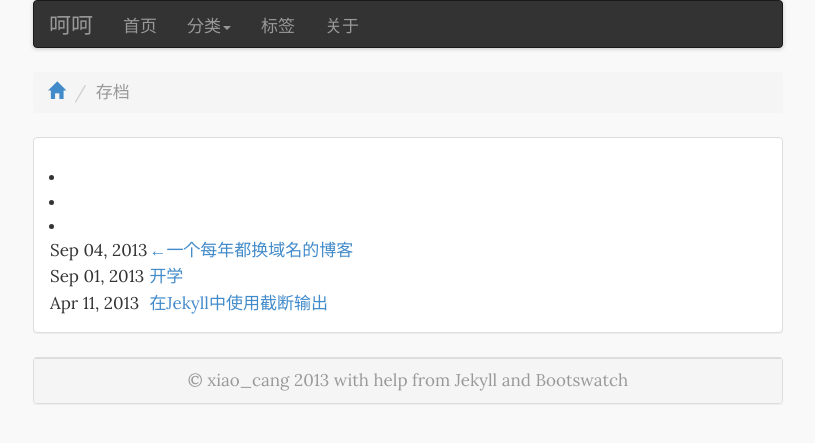
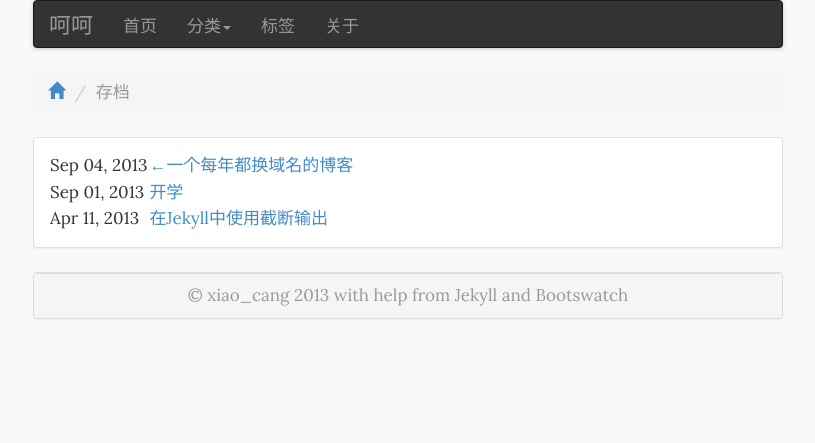
Before and after one commit to johnnywang1991/blog, a Jekyll site: the page built from archive.html, in a window 1280 px wide. Shown: the top 443 px of the page, without its empty margins (232-1047 px from the left). Built offline with Jekyll 4.4.1, drawn with Linux system fonts in a browser that asks for light colours; nearby versions of some CDN libraries; Markdown is read by kramdown in place of the engine named in the settings.

Commit message:
update archive

```diff
--- a/archive.html
+++ b/archive.html
@@ -5,11 +5,10 @@ group: navigation
 ---
 {% include setup %}
 <table>
-<ul class="postsList">
 {% for post in site.posts %}
-<tr><li>
-	<td><span>{{ post.date | date: "%b %d, %Y" }}</span></td><td><a href="{{ post.url }}">{{ post.title }}</a></td>
-</tr></li>
+	<tr>
+		<td><span>{{ post.date | date: "%b %d, %Y" }}</span></td>
+		<td><a href="{{ post.url }}">{{ post.title }}</a></td>
+	</tr>
 {% endfor %}
-</ul>
 </table>
```
